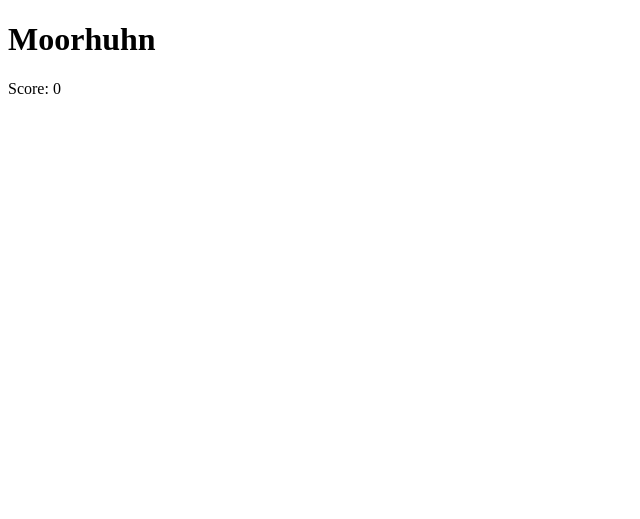
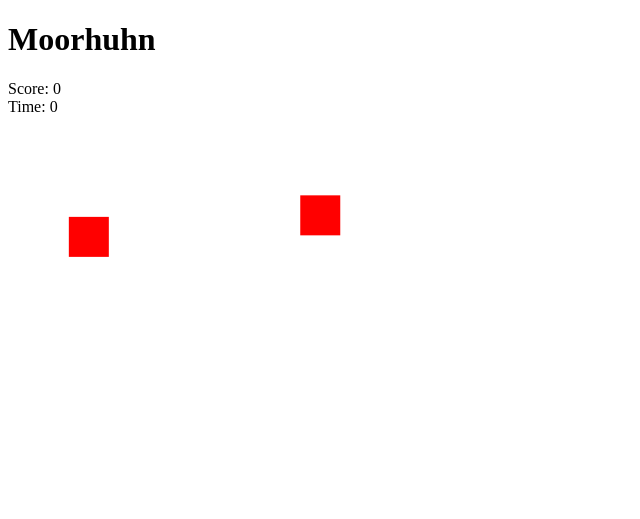
Before and after one commit to sonnytricky/moorhuhn, a plain HTML site: page index.html in a window 1280 px wide. Shown: the whole page, without its empty margins (0-640 px from the left). Drawn offline with Linux system fonts and the light colour scheme.

Commit message:
fliegende Vierecke

```diff
--- a/index.html
+++ b/index.html
@@ -10,9 +10,10 @@
 <header>
   <h1>Moorhuhn</h1>
   <div id="score">Score: 0</div>
+  <div id="time">Time: 0</div>
 </header>
 
-  <canvas id="gameCanvas" width="800" height="600"></canvas>
+  <canvas id="gameCanvas" width="800" height="400"></canvas>
 
   <script src="main.js"></script>
 </body>
--- a/main.js
+++ b/main.js
@@ -1,2 +1,51 @@
-let checken = 0;
+// ========================
+// canvas
+// ========================
+const canvas = document.getElementById("gameCanvas");
+const ctx = canvas.getContext("2d");
+
+// ========================
+// Huhn
+// ========================
+class Chicken {
+  constructor() {
+  this.x = Math.random() * 700;
+  this.y = Math.random() * 300;
+  this.speed = 2 + Math.random() * 3;
+  this.alive = true;
+  }
+  move() {
+    this.x += this.speed;
+    if (this.x > 800) this.x = -50;
+  }
+
+  draw() {
+    ctx.fillStyle = "red";
+    ctx.fillRect(this.x, this.y, 40, 40);
+  }
+}
+
+// ========================
+// gameLoop
+// ========================
+const chickens = [new Chicken(), new Chicken()];
 let score = 0;
+
+function gameLoop () {
+  ctx.clearRect (0, 0, canvas.width, canvas.height);
+
+  chickens.forEach(chicken => {
+    if (chicken.alive) {
+      chicken.move ();
+      chicken.draw ();
+    }
+  });
+
+  requestAnimationFrame(gameLoop);
+}
+
+gameLoop();
+
+// ========================
+// schießen
+// ========================
```
Also changed, not shown: 2 other files.
